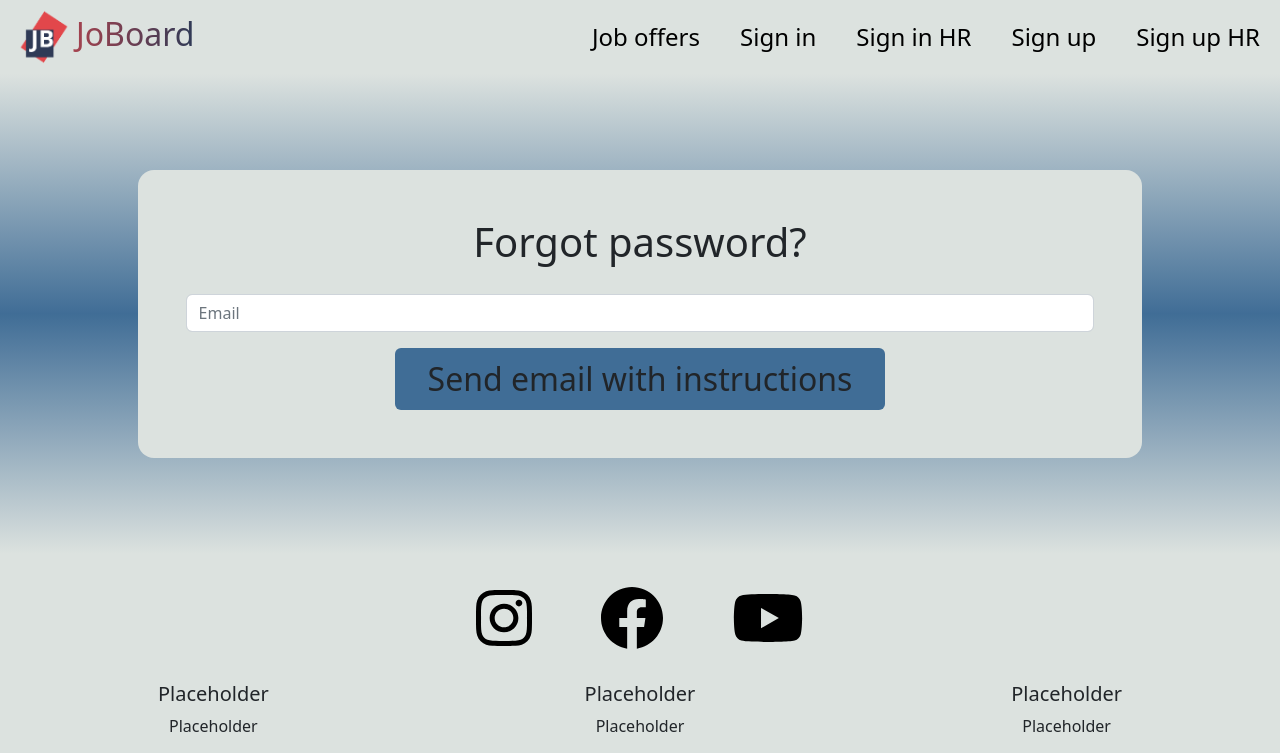
After one commit to KlaudiuszSoltysik/JoBoard, a Django app: page /password-reset/ in a window 1280 px wide. The commit adds this page. Shown: the top 753 px of the page. Run offline with Django 4.2, Linux system fonts and the light colour scheme.

Commit message:
20-21.11 work

```diff
--- a/base/forms.py
+++ b/base/forms.py
@@ -1,4 +1,5 @@
 from django.forms import ModelForm
+from django.contrib.auth.forms import PasswordResetForm, SetPasswordForm
 from django import forms
 from .models import Offer
 
@@ -15,3 +16,12 @@ class OfferForm(ModelForm):
                    'company': forms.TextInput(attrs={'type': 'text', 'name': 'company', 'placeholder': 'Company name', 'class': 'form-control', 'autocomplete': 'off', 'style': 'margin-top: 0.4em; margin-bottom: 1em'}),
                    'description': forms.Textarea(attrs={'id': 'description', 'type': 'text', 'name': 'description', 'placeholder': 'Description', 'class': 'form-control', 'autocomplete': 'off', 'style': 'margin-top: 0.4em; margin-bottom: 1em'}),
                    'email': forms.EmailInput(attrs={'type': 'email', 'name': 'email', 'placeholder': 'Email address', 'class': 'form-control', 'autocomplete': 'off', 'style': 'margin-top: 0.4em; margin-bottom: 1em'})}
+
+
+class MyUserPasswordResetForm(PasswordResetForm):
+    email = forms.EmailField(label='', widget=forms.EmailInput(attrs={'type': 'email', 'name': 'email', 'placeholder': 'Email', 'class': 'form-control', 'autocomplete': 'off', 'style': 'margin-top: 0.4em; margin-bottom: 1em'}))
+
+
+class MyUserSetPasswordForm(SetPasswordForm):
+    new_password1 = forms.CharField(label='', widget=forms.PasswordInput(attrs={'type': 'password', 'name': 'password1', 'placeholder': 'Password', 'class': 'form-control', 'autocomplete': 'off', 'style': 'margin-top: 0.4em; margin-bottom: 1em'}))
+    new_password2 = forms.CharField(label='', widget=forms.PasswordInput(attrs={'type': 'password', 'name': 'password2', 'placeholder': 'Confirm password', 'class': 'form-control', 'autocomplete': 'off', 'style': 'margin-top: 0.4em; margin-bottom: 1em'}))
--- a/base/urls.py
+++ b/base/urls.py
@@ -1,4 +1,5 @@
 from django.urls import path
+from django.contrib.auth import views as auth_views
 
 from . import views
 
@@ -13,5 +14,6 @@ urlpatterns = [
     path('manage-account/', views.manageAccount, name='manageAccount'),
     path('add-offer/', views.addOffer, name='addOffer'),
     path('sign-out/', views.signOut, name='signOut'),
+    path('password-reset/', views.passwordReset, name='passwordReset'),
     path('access-dennied/', views.accessDennied, name='accessDennied')
 ]
--- a/base/views.py
+++ b/base/views.py
@@ -1,19 +1,24 @@
 from django.shortcuts import render, redirect
 from django.contrib import messages
 from django.core.paginator import Paginator
+from django.contrib.auth.forms import PasswordResetForm
+from django.template.loader import render_to_string
+from django.utils.http import urlsafe_base64_encode
+from django.contrib.auth.tokens import default_token_generator
+from django.utils.encoding import force_bytes
+from django.core.mail import send_mail
+
 from .models import MyUser, HR, Offer
-from .forms import OfferForm
+from .forms import OfferForm, MyUserPasswordResetForm
+
 import requests
 import random
 import re
 
-# reset password
 # google login
 # fb login
-# wiele stron ofert
-# licznik liter opisu
 # filtry
-# edycja konta
+# edycja konta, ogłoszeń
 
 user = None
 is_logged = False
@@ -181,7 +186,7 @@ def manageAccount(request):
     global user
 
     context = {'is_logged': is_logged,
-               'user': user,}
+               'user': user}
 
     if user is None:
         return redirect('accessDennied')
@@ -197,7 +202,7 @@ def addOffer(request):
 
     context = {'form': OfferForm(),
                'is_logged': is_logged,
-               'user': user,}
+               'user': user}
 
     if user is None:
         return redirect('accessDennied')
@@ -236,5 +241,34 @@ def signOut(request):
     return redirect('home')
 
 
+def passwordReset(request):
+    if request.method == "POST":
+        password_reset_form = MyUserPasswordResetForm(request.POST)
+        if password_reset_form.is_valid():
+            user = MyUser.objects.get(email=password_reset_form.cleaned_data['email'])
+            if user:
+                subject = "Password Reset Requested"
+                email_template_name = "../templates/registration/password_reset_email.txt"
+                c = {'email': user.email,
+                    'domain':'127.0.0.1:8000',
+                    'site_name': 'JoBoard',
+                    'uid': urlsafe_base64_encode(force_bytes(user.pk)),
+                    'user': user,
+                    'token': default_token_generator.make_token(user),
+                    'protocol': 'http'}
+                email = render_to_string(email_template_name, c)
+                try:
+                    send_mail(subject, email, 'admin@example.com' , [user.email], fail_silently=False)
+                    messages.success(request, f'Email sent. Check your {user.email} inbox.')
+                except:
+                    messages.warning(request, 'Something went wrong.')
+            else:
+                messages.warning(request, f'User {user.email} does not exist.')
+            return redirect ("/password_reset/done/")
+
+    password_reset_form = MyUserPasswordResetForm()
+    return render(request, '../templates/registration/password_reset.html', context={'password_reset_form': password_reset_form})
+
+
 def accessDennied(request):
     return render(request, 'access-dennied.html')
--- a/joboard/settings.py
+++ b/joboard/settings.py
@@ -70,6 +70,7 @@ AUTH_PASSWORD_VALIDATORS = [
 ]
 
 MESSAGE_STORAGE = 'django.contrib.messages.storage.session.SessionStorage'
+EMAIL_BACKEND = 'django.core.mail.backends.console.EmailBackend'
 AUTH_USER_MODEL = 'base.MyUser'
 LANGUAGE_CODE = 'en-us'
 TIME_ZONE = 'UTC'
--- a/joboard/urls.py
+++ b/joboard/urls.py
@@ -1,9 +1,13 @@
 from xml.etree.ElementInclude import include
 from django.contrib import admin
 from django.urls import include, path
-
+from django.contrib.auth import views as auth_views
+from base.forms import MyUserSetPasswordForm
 
 urlpatterns = [
     path('admin/', admin.site.urls),
     path('', include('base.urls')),
+    path('reset/<uidb64>/<token>/', auth_views.PasswordResetConfirmView.as_view(template_name='registration/password_reset_confirm.html', form_class=MyUserSetPasswordForm), name='password_reset_confirm'),
+    path('password_reset/done/', auth_views.PasswordResetDoneView.as_view(template_name='registration/password_reset_done.html'), name='password_reset_done'),
+    path('reset/done/', auth_views.PasswordResetCompleteView.as_view(template_name='registration/password_reset_complete.html'), name='password_reset_complete'),
 ]
--- /dev/null
+++ b/templates/registration/password_reset.html
@@ -0,0 +1,14 @@
+{% extends 'sign.html' %}
+{% load static %}
+{% block form %}
+
+<h1>Forgot password? </h1>
+<div class="form-group">
+  <form action="" method="POST">
+    {% csrf_token %}
+    {{ password_reset_form.as_p }}
+    <input class="btn login_btn" type="submit" value="Send email with instructions">
+  </form>
+</div>
+
+{% endblock %}
--- a/templates/sign-in-hr.html
+++ b/templates/sign-in-hr.html
@@ -18,7 +18,6 @@
       </div>
     <input class="btn login_btn" type="submit" value="Sign in">
   </form>
-  <h5>Forgot password? <a href="{% url 'signIn' %}">Reset</a></h5>
 </div>
 </p>
 </div>
--- a/templates/sign-in.html
+++ b/templates/sign-in.html
@@ -16,7 +16,7 @@
     </div>
     <input class="btn login_btn" type="submit" value="Sign in">
   </form>
-  <h5>Forgot password? <a href="{% url 'signIn' %}">Reset</a></h5>
+  <h5>Forgot password? <a href="{% url 'passwordReset' %}">Reset</a></h5>
   <hr>
   <p>
   <div class="sign-in-images">
```
Also changed, not shown: templates/registration/password_reset_complete.html (added, +8 -0 lines), templates/registration/password_reset_confirm.html (added, +14 -0 lines), templates/registration/password_reset_done.html (added, +7 -0 lines), templates/registration/password_reset_email.txt (added, +15 -0 lines), db.sqlite3.
